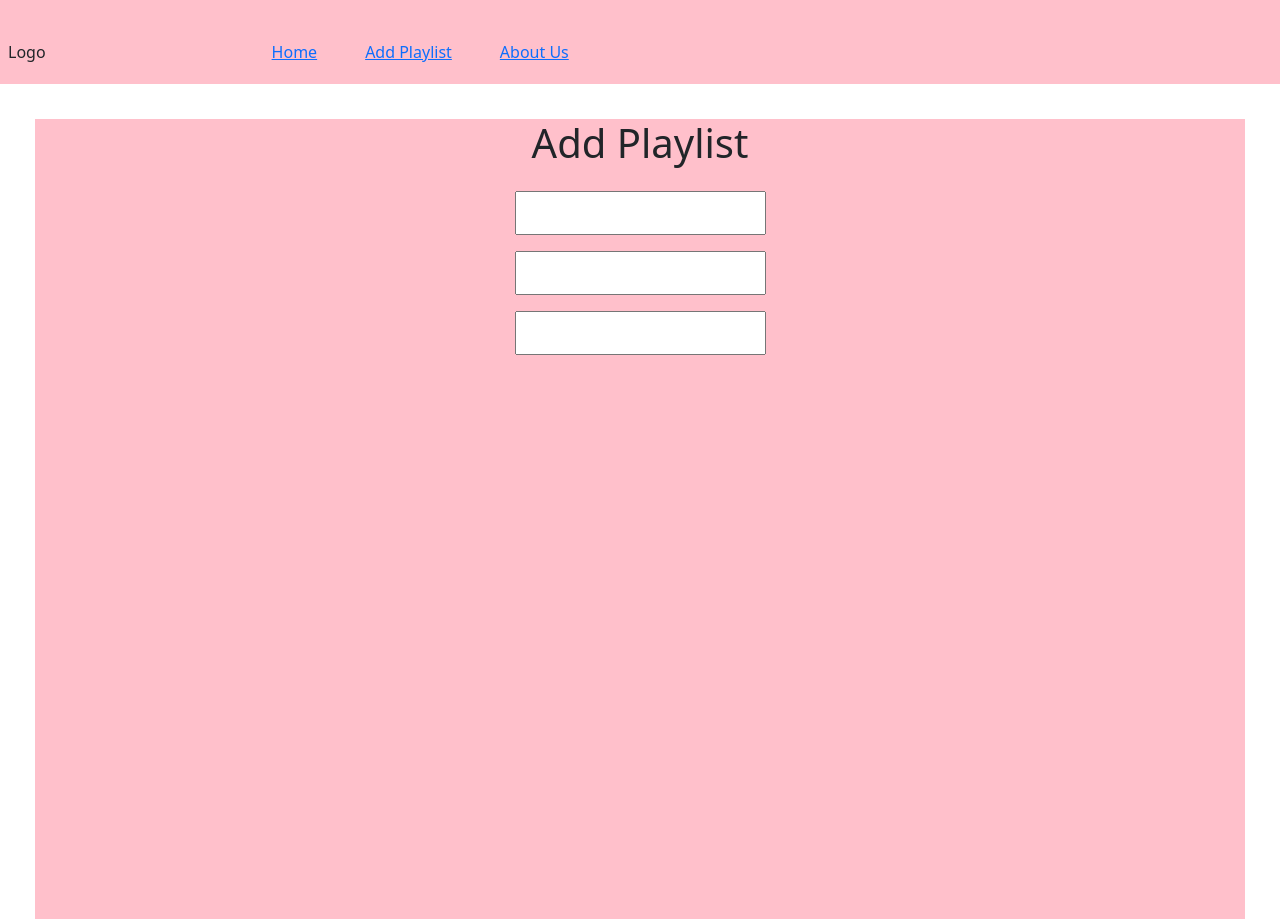
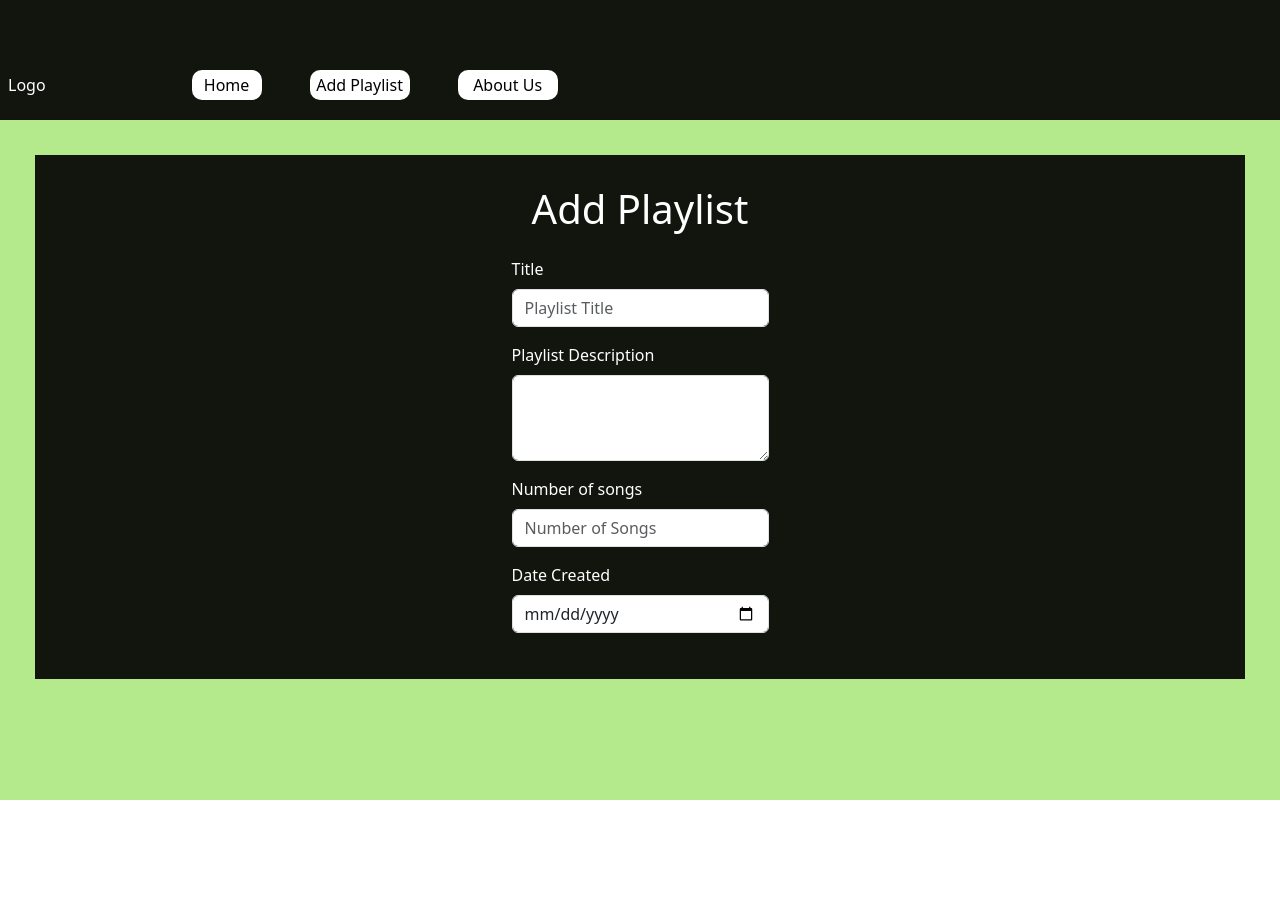
Before and after one commit to wahitom/PlaylistPilot, a React (Create React App) app: page /add-playlist in a window 1280 px wide. After the commit the page ends 800 px from the top, so only its background shows below. Built offline with nearby package versions, Linux system fonts and the light colour scheme.

Commit message:
Added playlist form

```diff
--- a/src/App.js
+++ b/src/App.js
@@ -11,7 +11,7 @@ import { Stack } from "react-bootstrap";
 
 function App() {
   return (
-    <>
+    <div style={{ background: "#b5ea8c", height: "100vh" }}>
       <Navbar />
 
       <div>
@@ -19,8 +19,6 @@ function App() {
           <div
             style={{
               padding: "35px",
-              height: "100vh",
-              // background: "gray",
             }}
           >
             <Routes>
@@ -31,7 +29,7 @@ function App() {
           </div>
         </div>
       </div>
-    </>
+    </div>
   );
 }
 
--- a/src/components/Navbar.js
+++ b/src/components/Navbar.js
@@ -1,5 +1,5 @@
 import React from "react";
-import { Link } from "react-router-dom";
+import { Link, NavLink } from "react-router-dom";
 
 import Stack from "react-bootstrap/Stack";
 
@@ -8,18 +8,68 @@ function Navbar() {
     <Stack
       direction="horizontal"
       gap={5}
-      style={{ paddingTop: "30px", paddingBottom: "10px", background: "pink" }}
+      style={{
+        paddingTop: "60px",
+        paddingBottom: "10px",
+        background: "#11150d",
+        color: "white",
+      }}
     >
       <div className="p-2">Logo</div>
 
       <Stack
         direction="horizontal"
         gap={5}
-        style={{ padding: "10px", marginLeft: "20vh" }}
+        style={{ padding: "10px", marginLeft: "10vh" }}
       >
-        <Link to="/">Home</Link>
-        <Link to="/add-playlist">Add Playlist</Link>
-        <Link to="/about">About Us</Link>
+        <NavLink
+          to="/"
+          style={{
+            background: "white",
+            height: "30px",
+            width: "70px",
+            color: "black",
+            display: "flex",
+            alignItems: "center",
+            justifyContent: "center",
+            borderRadius: "10px",
+            textDecoration: "none",
+          }}
+        >
+          Home
+        </NavLink>
+        <Link
+          to="/add-playlist"
+          style={{
+            background: "white",
+            height: "30px",
+            width: "100px",
+            color: "black",
+            display: "flex",
+            alignItems: "center",
+            justifyContent: "center",
+            borderRadius: "10px",
+            textDecoration: "none",
+          }}
+        >
+          Add Playlist
+        </Link>
+        <Link
+          to="/about"
+          style={{
+            background: "white",
+            height: "30px",
+            width: "100px",
+            color: "black",
+            display: "flex",
+            alignItems: "center",
+            justifyContent: "center",
+            borderRadius: "10px",
+            textDecoration: "none",
+          }}
+        >
+          About Us
+        </Link>
       </Stack>
     </Stack>
   );
--- a/src/pages/AddPlaylist.js
+++ b/src/pages/AddPlaylist.js
@@ -1,9 +1,15 @@
 import React from "react";
-import { Stack } from "react-bootstrap";
+import { Form, Stack } from "react-bootstrap";
 
 function AddPlaylist() {
   return (
-    <Stack style={{ height: "100vh", background: "pink" }}>
+    <Stack
+      style={{
+        background: "#11150d",
+        color: "white",
+        padding: "30px",
+      }}
+    >
       <div>
         <Stack
           gap={3}
@@ -15,9 +21,53 @@ function AddPlaylist() {
         >
           <h1>Add Playlist</h1>
 
-          <input type="text" className="p-2"></input>
-          <input type="text" className="p-2"></input>
-          <input type="text" className="p-2"></input>
+          <Stack
+            gap={3}
+            style={{
+              display: "flex",
+              alignItems: "center",
+              justifyContent: "center",
+            }}
+          >
+            <Form>
+              {/* Title */}
+
+              <Form.Group
+                className="mb-3"
+                controlId="exampleForm.ControlInput1"
+              >
+                <Form.Label>Title</Form.Label>
+                <Form.Control type="title" placeholder="Playlist Title" />
+              </Form.Group>
+
+              {/* Description */}
+              <Form.Group
+                className="mb-3"
+                controlId="exampleForm.ControlTextarea1"
+              >
+                <Form.Label>Playlist Description</Form.Label>
+                <Form.Control as="textarea" rows={3} />
+              </Form.Group>
+
+              {/* Number of  Songs */}
+              <Form.Group
+                className="mb-3"
+                controlId="exampleForm.ControlInput1"
+              >
+                <Form.Label>Number of songs </Form.Label>
+                <Form.Control type="number" placeholder="Number of Songs " />
+              </Form.Group>
+
+              {/* Date playlist was added */}
+              <Form.Group
+                className="mb-3"
+                controlId="exampleForm.ControlInput1"
+              >
+                <Form.Label>Date Created </Form.Label>
+                <Form.Control type="date" />
+              </Form.Group>
+            </Form>
+          </Stack>
         </Stack>
       </div>
     </Stack>
```
